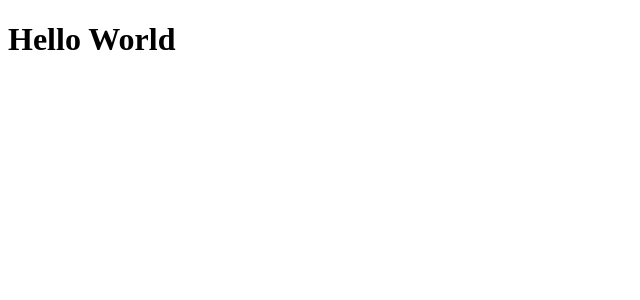
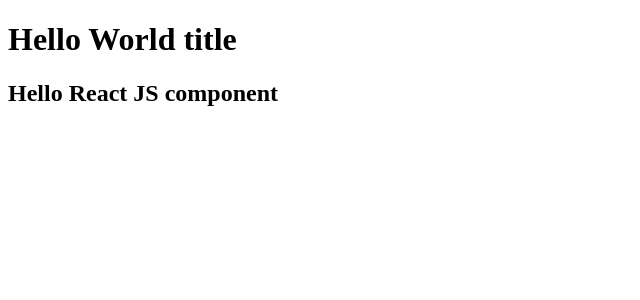
Before and after one commit to SumanKumarChava/ReactJS-Practice, a React (Vite) app: page / in a window 1280 px wide. Shown: the top 300 px of the page, without its empty margins (0-640 px from the left). Built offline with nearby package versions, Linux system fonts and the light colour scheme.

Commit message:
Adde react elements and coponenets example

```diff
--- a/App.js
+++ b/App.js
@@ -1,24 +1,21 @@
 import React from 'react';
 import ReactDOM from 'react-dom'
 
-/*
-<div id="parent">
-    <div id="section1">
-        <h1>this is h1</h1>
-        <h2>this is h2</h2>
-    </div>
-    <div id="section2">
-        <h1>this is h1</h1>
-        <h2>this is h2</h2>
-    </div>
-</div>
+// React element
+var heading = <h1>Hello World</h1>;
 
-Creating the above structure using react js
-*/
+// React component
+const Title = () => {
+    return <h1>Hello World title</h1>
+}
+const Headingcomponent = () => {
+    return (<div>
+                <Title/>
+                <h2>Hello React JS component</h2>
+            </div>);
+}
 
 
-var heading = <h1>Hello World</h1>;
-console.log(heading);
-
 const root = ReactDOM.createRoot(document.getElementById("root"));
-root.render(heading);
+//root.render(heading);
+root.render(<Headingcomponent/>);
```
Also changed, not shown: 1 other file (tests, documents, lock files or other folders).
